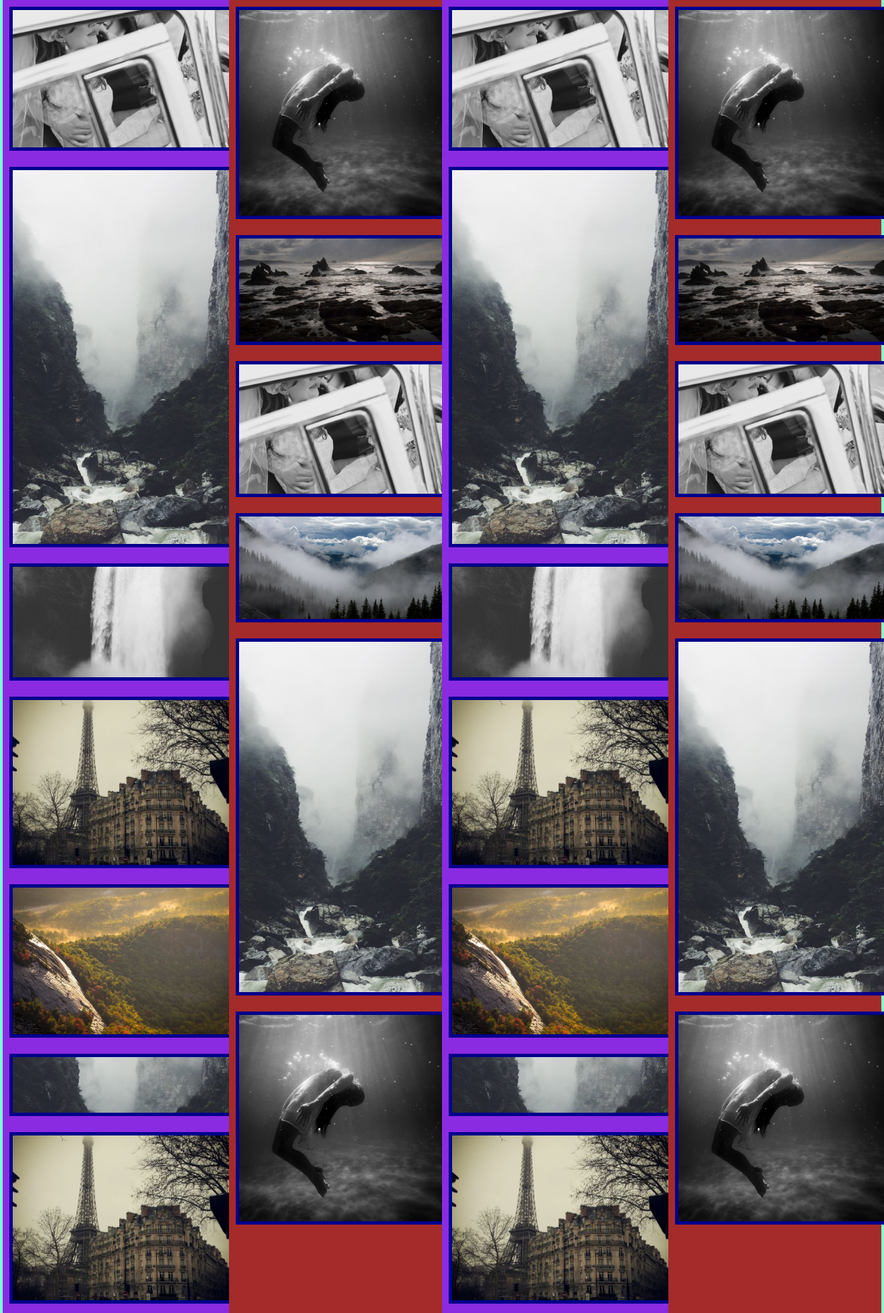
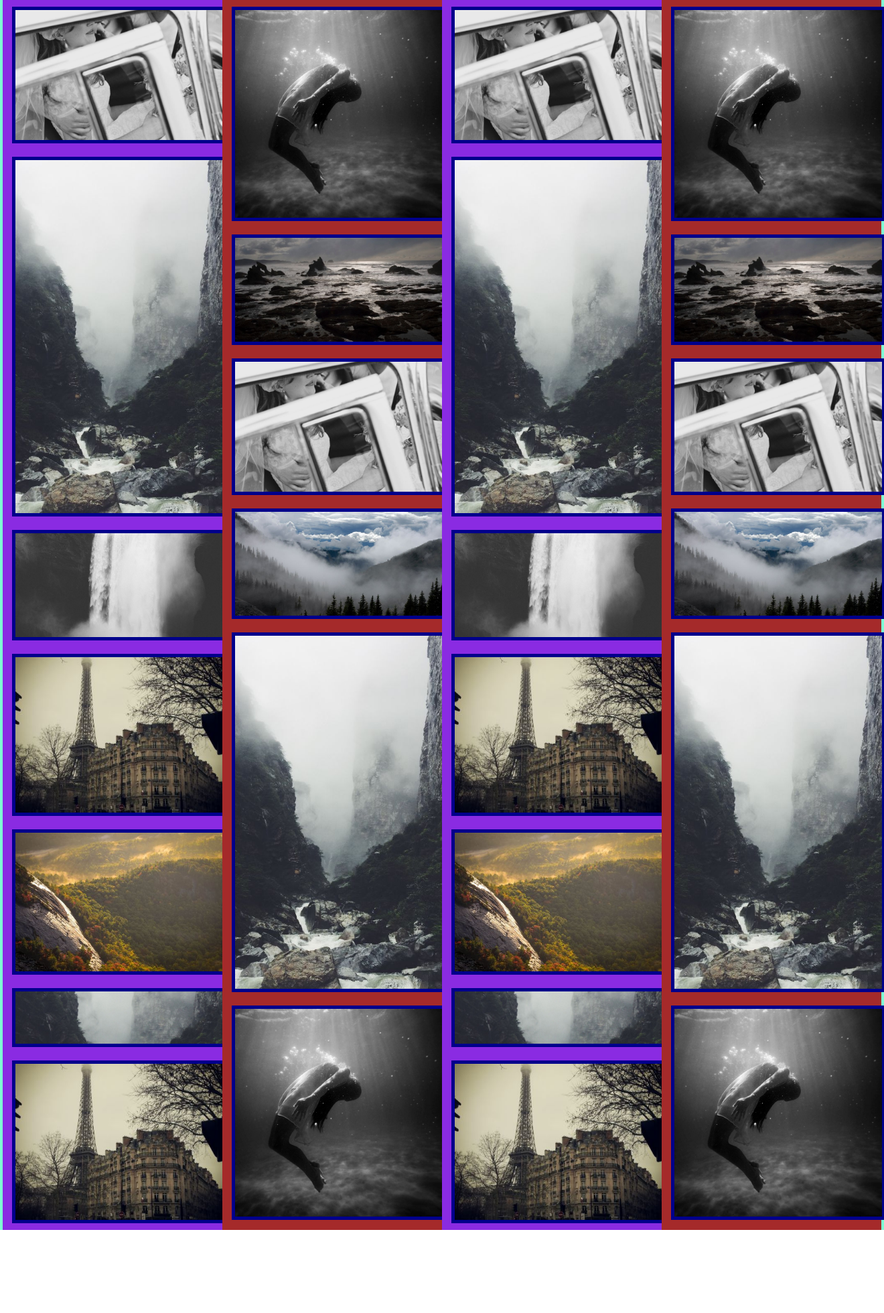
Before and after one commit to Reemziedani/web-Devolpment, a PHP site: page / in a window 1320 px wide; the page is wider, and only the part inside the window is pictured. Shown: the part 178-2138 px from the top of that part at 67% size. After the commit the page ends 2014 px from the top of that part, so only its background shows below. Run offline with PHP 8.4, Linux system fonts and the light colour scheme.

Commit message:
flex-galery 3

```diff
--- a/flex-gllery/style/style.css
+++ b/flex-gllery/style/style.css
@@ -1,4 +1,4 @@
-*{
+* {
     box-sizing: border-box;
 
 }
@@ -23,11 +23,15 @@ padding: 32px;
     width: 100%;
     margin: 10px 10px ;
     border: darkblue solid 5px;
+    vertical-align: middle;
 }
-/* .column{
-    display: flex;
-    flex-direction: column;
-} */
+.column{
+    flex: 10%;
+    max-width: 25%;
+    padding: 0 4px;
+    /* display: flex; */
+    /* flex-direction: column; */
+}
 
 .div2, .div4{
     background-color: brown;
```
